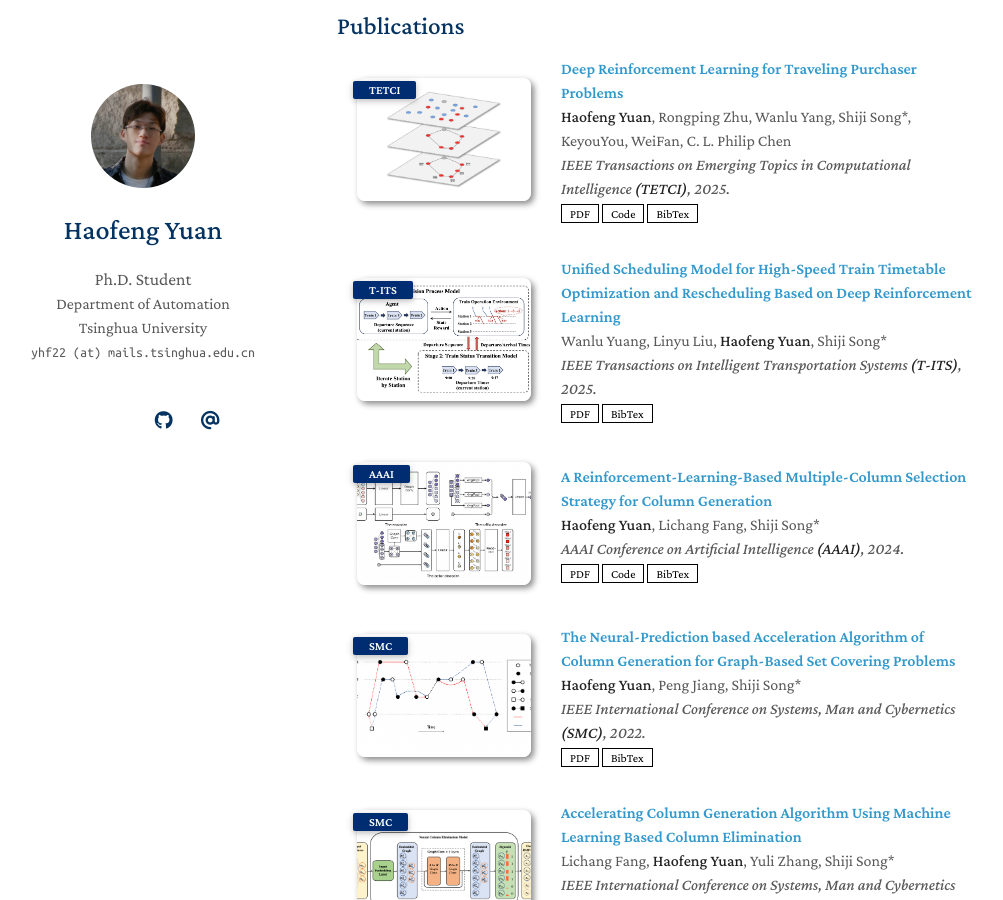
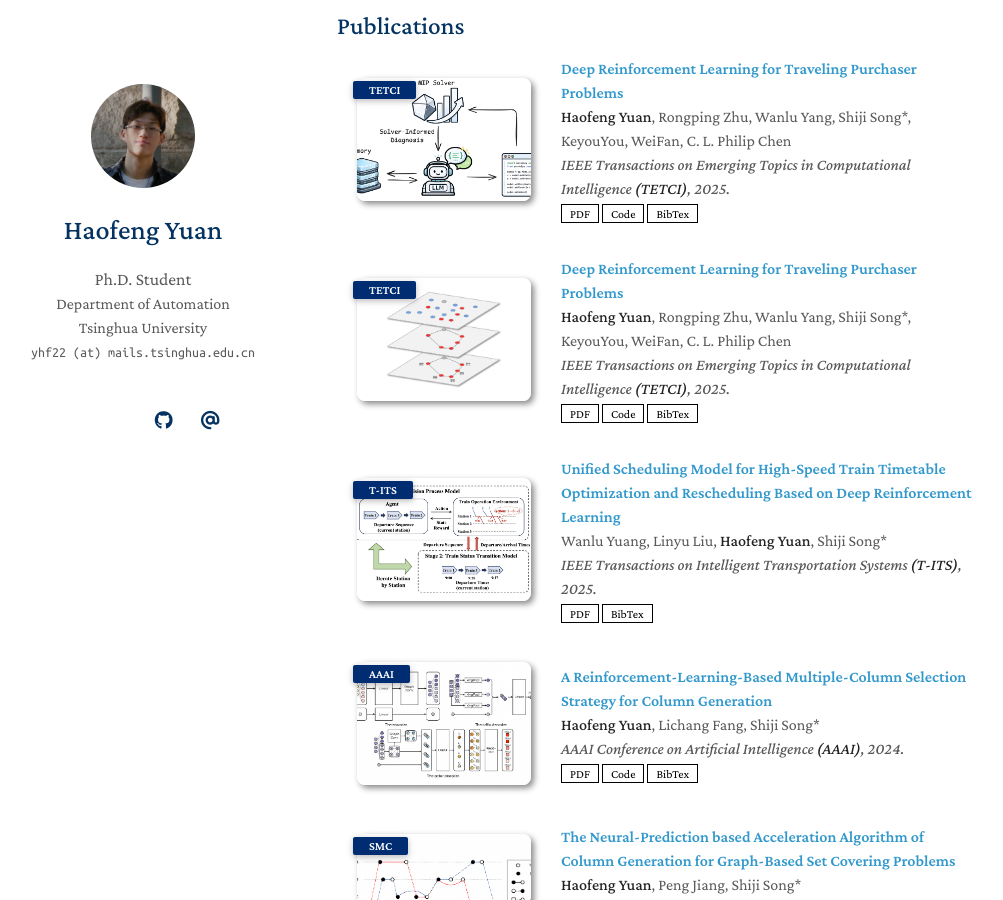
Before and after one commit to Xyz-yuanhf/Xyz-yuanhf.github.io, a Jekyll site: the page built from index.md, in a window 1280 px wide and 900 px high, scrolled down 463 px. Shown: the whole window, without its empty margins (133-1136 px from the left). Built offline with Jekyll 4.4.1, drawn with Linux system fonts in a browser that asks for light colours; a style sheet for code colours, icons or effects is not loaded; our own code applies the rules of GitHub Pages for plain Markdown files.

Commit message:
Update publications.yml

```diff
--- a/_data/publications.yml
+++ b/_data/publications.yml
@@ -1,4 +1,13 @@
 main:
+
+  - title: Deep Reinforcement Learning for Traveling Purchaser Problems
+    authors: <strong>Haofeng Yuan</strong>, Rongping Zhu, Wanlu Yang, Shiji Song*, KeyouYou, WeiFan, C. L. Philip Chen
+    conference_short: TETCI
+    conference: IEEE Transactions on Emerging Topics in Computational Intelligence <strong>(TETCI)</strong>, 2025.
+    pdf: https://ieeexplore.ieee.org/document/11059335
+    code: https://github.com/Xyz-yuanhf/drl4tpp
+    bibtex: https://dblp.org/rec/journals/tetci/YuanZYSYFC26.bib?param=1
+    image: ./assets/img/emnlp_2026.png
 
   - title: Deep Reinforcement Learning for Traveling Purchaser Problems
     authors: <strong>Haofeng Yuan</strong>, Rongping Zhu, Wanlu Yang, Shiji Song*, KeyouYou, WeiFan, C. L. Philip Chen
```
